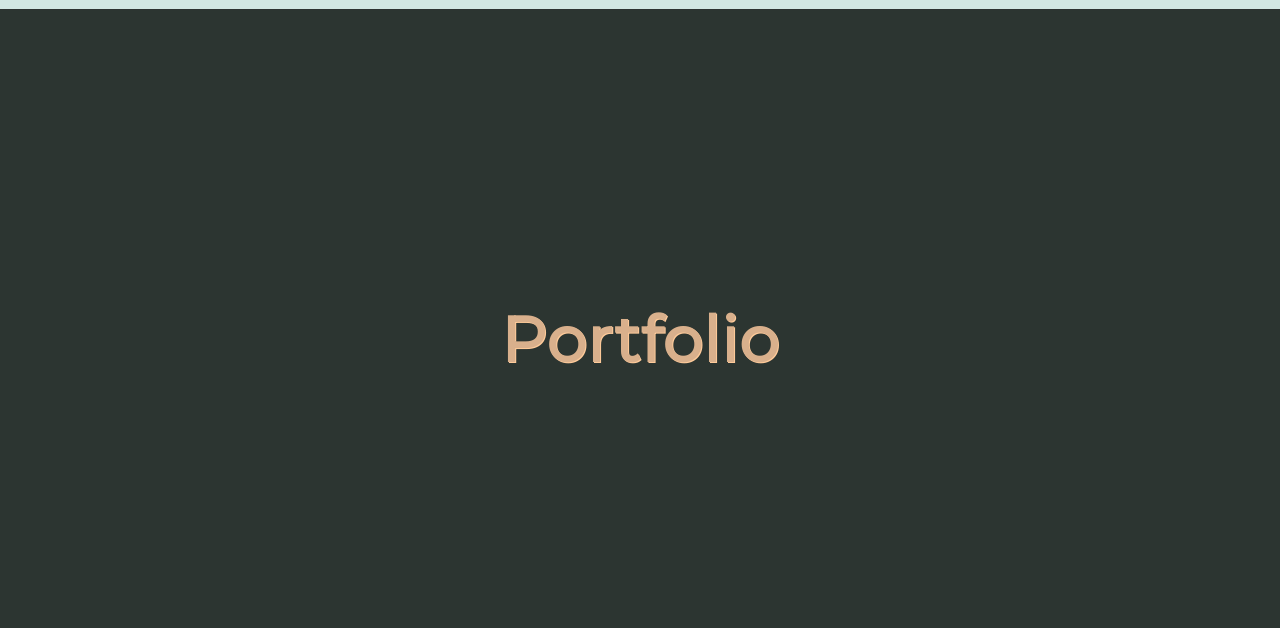
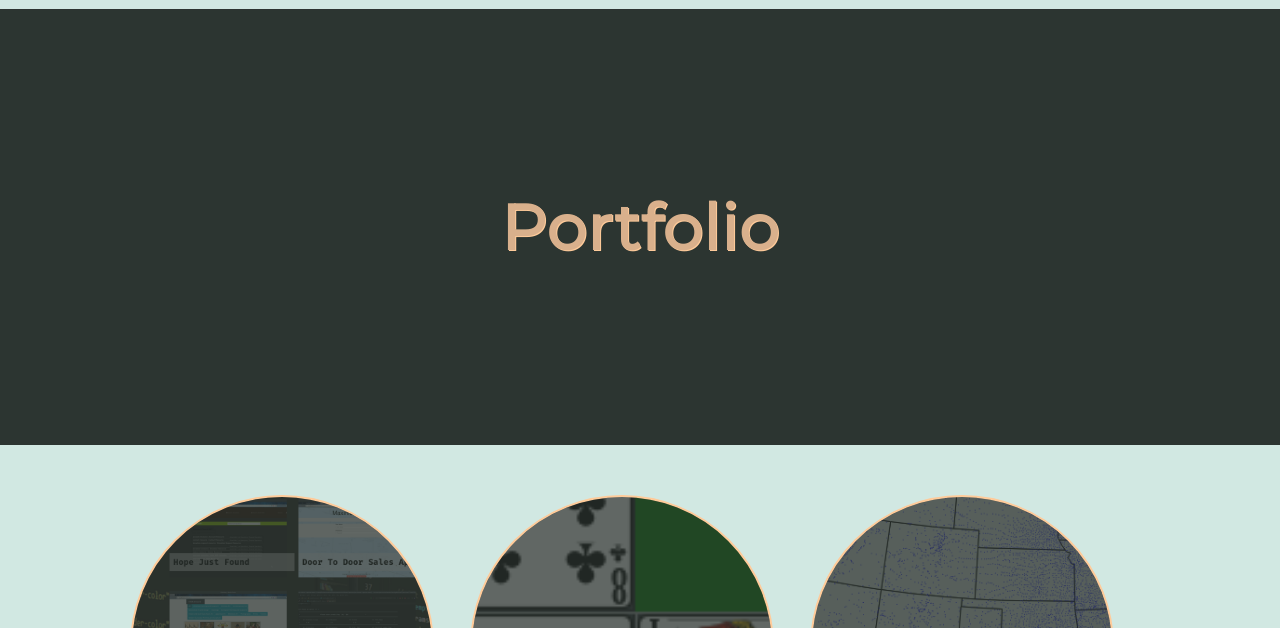
Before and after one commit to etacalpha/sb_portfolio, a React app: page / in a window 1280 px wide. Shown: the part 119-747 px from the top of the page. Built offline with nearby package versions, Linux system fonts and the light colour scheme.

Commit message:
changed height on section headings

```diff
--- a/index.html
+++ b/index.html
@@ -46,7 +46,7 @@
     </ul>
   </main>
 
-  <section class="background--gray section">
+  <section class="background--gray section headings">
     <h2 class="color--tan margin--none section__text--centered">
       Portfolio
     </h2>
@@ -54,9 +54,7 @@
 
   <div id="work"></div>
 
-
-
-  <section class="background--gray section">
+  <section class="background--gray section headings">
     <h2 class="color--tan margin--none section__text--centered">
       About Me
     </h2>
--- a/styles/main.css
+++ b/styles/main.css
@@ -96,6 +96,11 @@ h6 {
   top: 50%;
   left: 50%;
   transform: translate(-50%, -50%);
+}
+
+.headings {
+  min-height: unset;
+  height: 8em;
 }
 
 .section__wrapper,
```
